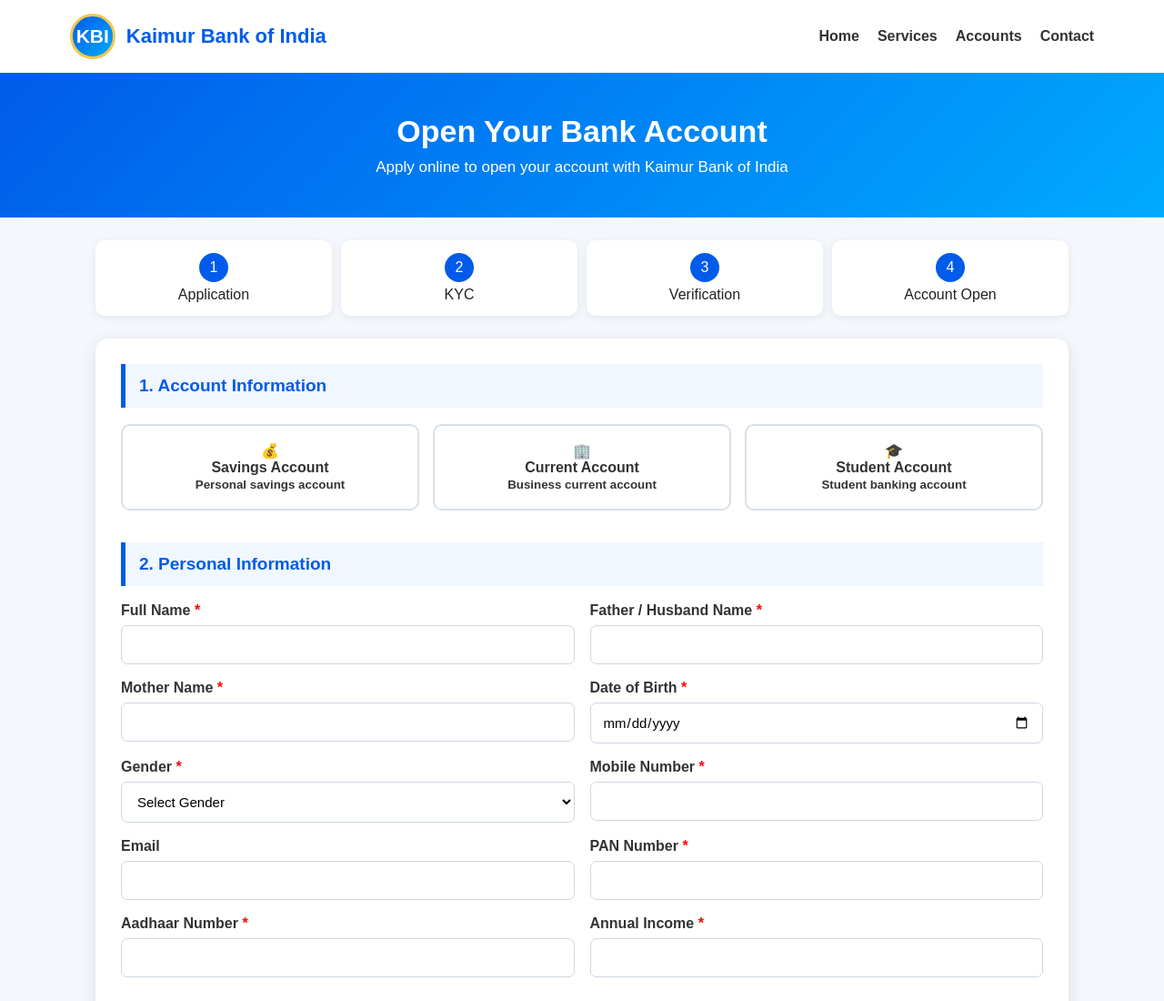
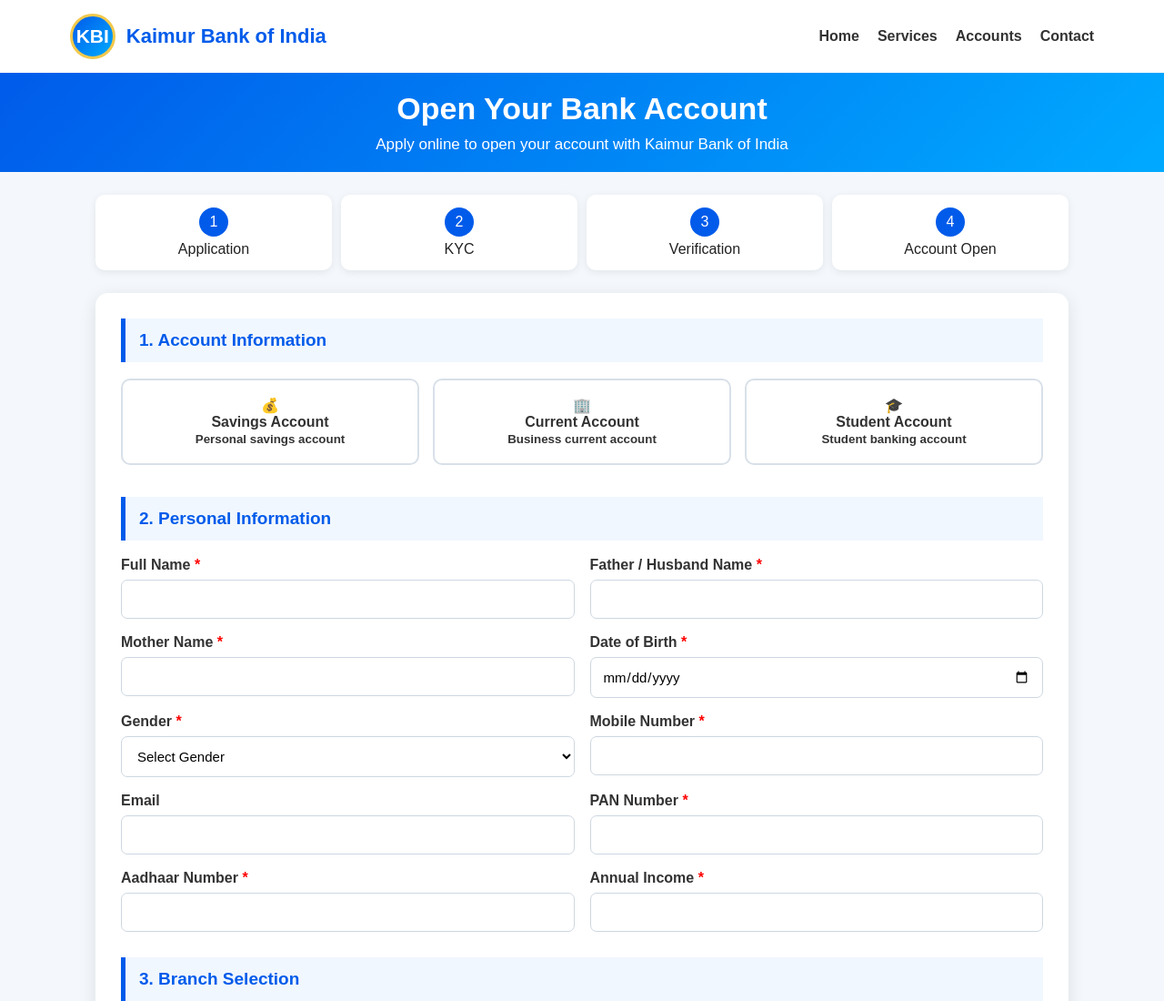
Before and after one commit to bipin231425/kbi, a plain HTML site: page KBI_Account_Opening_FINAL.html in a window 1280 px wide. Shown: the top 1100 px of the page at 91% size. Drawn offline with Linux system fonts and the light colour scheme; no server answers.

Commit message:
Update KBI_Account_Opening_FINAL.html

```diff
--- a/KBI_Account_Opening_FINAL.html
+++ b/KBI_Account_Opening_FINAL.html
@@ -81,7 +81,7 @@ body{
 .hero{
     background:linear-gradient(135deg,#005bea,#00aaff);
     color:#fff;
-    padding:45px 6%;
+    padding:20px 6%;
     text-align:center;
 }
 
```
